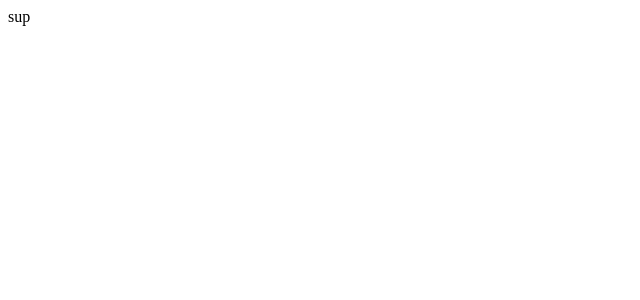
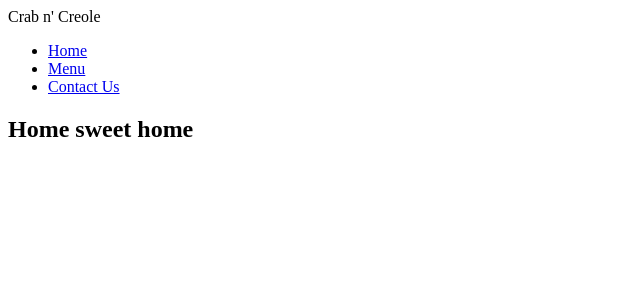
Before and after one commit to breannar888/Crab-N-Creole-Restaurant, a React (Create React App) app: page / in a window 1280 px wide. Shown: the top 300 px of the page, without its empty margins (0-640 px from the left). Built offline with nearby package versions, Linux system fonts and the light colour scheme.

Commit message:
added router navigation

```diff
--- a/package.json
+++ b/package.json
@@ -8,6 +8,7 @@
     "@testing-library/user-event": "^12.1.10",
     "react": "^17.0.2",
     "react-dom": "^17.0.2",
+    "react-router-dom": "^5.2.0",
     "react-scripts": "4.0.3",
     "web-vitals": "^1.0.1"
   },
--- a/src/App.js
+++ b/src/App.js
@@ -1,8 +1,25 @@
+import { Route, Switch } from "react-router-dom";
+import Layout from "./components/Layout";
+import ContactUs from "./pages/ContactUs";
+import HomePage from "./pages/Home";
+import MenuPage from "./pages/Menu";
+
+
 function App() {
   return (
-    <div>
-      sup
-    </div>
+    <Layout>
+      <Switch>
+        <Route path='/' exact>
+            <HomePage />
+        </Route>
+        <Route path='/menu'>
+            <MenuPage />
+        </Route>
+        <Route path='/contact-us'>
+            <ContactUs />
+        </Route>
+      </Switch>
+    </Layout>
   );
 }
 
--- /dev/null
+++ b/src/components/Layout.js
@@ -0,0 +1,12 @@
+import NavBar from "./NavBar";
+
+function Layout(props) {
+    return <div>
+        <NavBar />
+        <main>
+            {props.children}
+        </main>
+    </div>
+}
+
+export default Layout;
--- /dev/null
+++ b/src/components/NavBar.js
@@ -0,0 +1,24 @@
+//npm install react-router-dom to use Link
+import { Link } from "react-router-dom";
+
+function NavBar() {
+  return (
+    <header>
+      <div>Crab n' Creole</div>
+      <nav>
+        <ul>
+          <li>
+            <Link to="/">Home</Link>
+          </li>
+          <li>
+            <Link to="/menu">Menu</Link>
+          </li>
+          <li>
+            <Link to="/contact-us">Contact Us</Link>
+          </li>
+        </ul>
+      </nav>
+    </header>
+  );
+}
+export default NavBar;
--- a/src/index.js
+++ b/src/index.js
@@ -1,7 +1,12 @@
 import React from 'react';
 import ReactDOM from 'react-dom';
+import { BrowserRouter } from "react-router-dom"; //browser routing
+
 import App from './App';
 
 ReactDOM.render(
-    <App />,document.getElementById('root')
+    <BrowserRouter>
+        <App />
+    </BrowserRouter>,
+    document.getElementById('root')
 );
--- /dev/null
+++ b/src/pages/ContactUs.js
@@ -0,0 +1,6 @@
+function ContactUs () {
+    return <h2>
+        Contact Us
+    </h2>
+}
+export default ContactUs;
--- /dev/null
+++ b/src/pages/Home.js
@@ -0,0 +1,6 @@
+function HomePage () {
+    return <h2>
+        Home sweet home
+    </h2>
+}
+export default HomePage;
--- /dev/null
+++ b/src/pages/Menu.js
@@ -0,0 +1,4 @@
+function MenuPage () {
+    return <h2>Menu</h2>
+}
+export default MenuPage;
```
Also changed, not shown: src/components/Nav.js (deleted), 1 other file (tests, documents, lock files or other folders).
